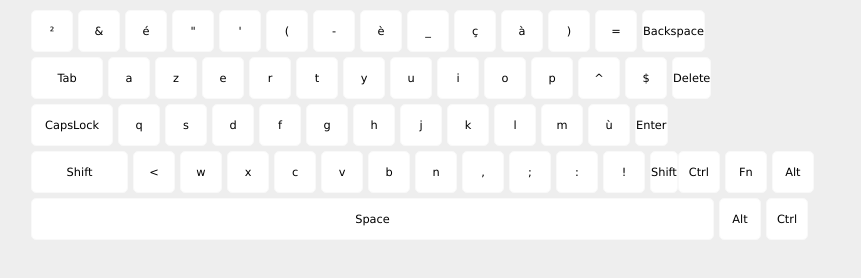
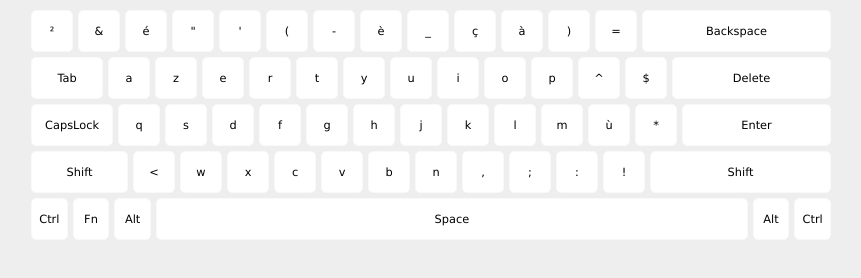
Before and after one commit to MaloFauchet/typing_trainer, a plain HTML site: page index.html in a window 1280 px wide. Shown: the whole page, without its empty margins (209-1070 px from the left). Drawn offline with Linux system fonts and the light colour scheme.

Commit message:
still missing some active keys

```diff
--- a/index.html
+++ b/index.html
@@ -4,13 +4,13 @@
     <meta charset="UTF-8">
     <meta name="viewport" cmajOntent="width=device-width, initial-scale=1.0">
     <link rel="stylesheet" href="style.css">
-    <title>Document</title>
+    <title>Typing Trainer</title>
 </head>
 <body>
     <div id="container">
 
-        <ul id="keyboard">
-        </ul>
+        <div id="keyboard">
+        </div>
     </div>
 
     <script src="script.js"></script>
--- a/script.js
+++ b/script.js
@@ -1,9 +1,9 @@
 let azerty_keyboard = [
     '²', '&', '1', 'é', '2', '"', '3', "'", '4', '(', '5', '-', '6', 'è', '7', '_', '8', 'ç', '9', 'à', '0', ')', '°', '=', '+', 'Backspace', '\n',
     'Tab', 'A', 'Z', 'E', 'R', 'T', 'Y', 'U', 'I', 'O', 'P', '^', '¨', '$', '£', 'Delete', '\n',
-    'CapsLock', 'Q', 'S', 'D', 'F', 'G', 'H', 'J', 'K', 'L', 'M', 'ù', '*', 'Enter', '\n',
+    'CapsLock', 'Q', 'S', 'D', 'F', 'G', 'H', 'J', 'K', 'L', 'M', 'ù', '%', '*', 'µ', 'Enter', '\n',
     'Shift', '<', '>', 'W', 'X', 'C', 'V', 'B', 'N', ',', '?', ';', '.', ':', '/', '!', '§', 'Shift', '\n',
-    'Ctrl', 'Fn', 'Alt', 'Space', 'Alt', 'Ctrl'
+    'Ctrl', 'Fn', 'Alt', 'Space', 'Alt', 'Ctrl', '\n'
 ];
 
 let capslock_active = false;
@@ -12,13 +12,16 @@ let html_keyboard = document.getElementById('keyboard');
 let keyboard_conf_index = 0;
 let last_element;
 let first_shift = true;
+let current_div = document.createElement('div');
+current_div.classList.add('line');
 for (let i = 0; i < azerty_keyboard.length; i++) {
     let element = azerty_keyboard[i];
 
     if (element == '\n') {
         last_element.classList.add('lastitem');
-        let br = document.createElement('br');
-        html_keyboard.appendChild(br);
+        html_keyboard.appendChild(current_div);
+        current_div = document.createElement('div');
+        current_div.classList.add('line');
         continue;
     }
     let key = document.createElement('li');
@@ -40,38 +43,38 @@ for (let i = 0; i < azerty_keyboard.length; i++) {
         span_maj_on.textContent = element;
         key.appendChild(span_maj_off);
         key.appendChild(span_maj_on);
-        html_keyboard.appendChild(key);
+        current_div.appendChild(key);
     }
     else if (element.match('²|Ctrl|Fn|Alt')) {
         key.classList.add('special');
         key.id = element;
         key.setAttribute('data-key', (element === 'Ctrl') ? 'Control' : element);
         key.textContent = element;
-        html_keyboard.appendChild(key);
+        current_div.appendChild(key);
     }
     else if (element.match('Backspace')) {
         key.classList.add('backspace');
         key.setAttribute('data-key', 'Backspace');
         key.textContent = element;
-        html_keyboard.appendChild(key);
+        current_div.appendChild(key);
     }
     else if (element.match('Tab')) {
         key.classList.add('tab');
         key.setAttribute('data-key', 'Tab');
         key.textContent = element;
-        html_keyboard.appendChild(key);
+        current_div.appendChild(key);
     }
     else if (element.match('CapsLock')) {
         key.classList.add('capslock');
         key.setAttribute('data-key', 'CapsLock');
         key.textContent = element;
-        html_keyboard.appendChild(key);
+        current_div.appendChild(key);
     }
     else if (element.match('Delete')) {
         key.classList.add('delete');
         key.setAttribute('data-key', 'Delete');
         key.textContent = element;
-        html_keyboard.appendChild(key);
+        current_div.appendChild(key);
     }
     else if (element.match('Shift')) {
         if (first_shift) {
@@ -82,19 +85,19 @@ for (let i = 0; i < azerty_keyboard.length; i++) {
         }
         key.setAttribute('data-key', 'Shift');
         key.textContent = element;
-        html_keyboard.appendChild(key);
+        current_div.appendChild(key);
     }
     else if (element.match('Enter')) {
         key.classList.add('enter');
         key.setAttribute('data-key', 'Enter');
         key.textContent = element;
-        html_keyboard.appendChild(key);
+        current_div.appendChild(key);
     }
     else if (element.match('Space')) {
         key.classList.add('space');
         key.setAttribute('data-key', ' ');
         key.textContent = element;
-        html_keyboard.appendChild(key);
+        current_div.appendChild(key);
     }
     else {
         key.classList.add('symbol');
@@ -105,7 +108,7 @@ for (let i = 0; i < azerty_keyboard.length; i++) {
             key.classList.add('majOff');
         }
         key.textContent = element;
-        html_keyboard.appendChild(key);
+        current_div.appendChild(key);
 
     }
     last_element = key;
--- a/style.css
+++ b/style.css
@@ -58,7 +58,8 @@ body {
 }
 #keyboard .lastitem {
     margin-right: 0;
-    width:auto;
+    /* expand width to right */
+    flex-grow: 1;
 }
 .uppercase {
     text-transform: uppercase;
@@ -70,13 +71,13 @@ body {
 .majOn {
     display: none;
 }
-#keyboard li:hover {
+/* #keyboard li:hover {
     position: relative;
     top: 1px;
     left: 1px;
     border-color: #e5e5e5;
     cursor: pointer;
-}
+} */
 
 #keyboard .active {
     background-color: red;
@@ -86,3 +87,7 @@ body {
     color: white;
     border-color: #e5e5e5;
 }
+
+.line {
+    display: flex;
+}
```
